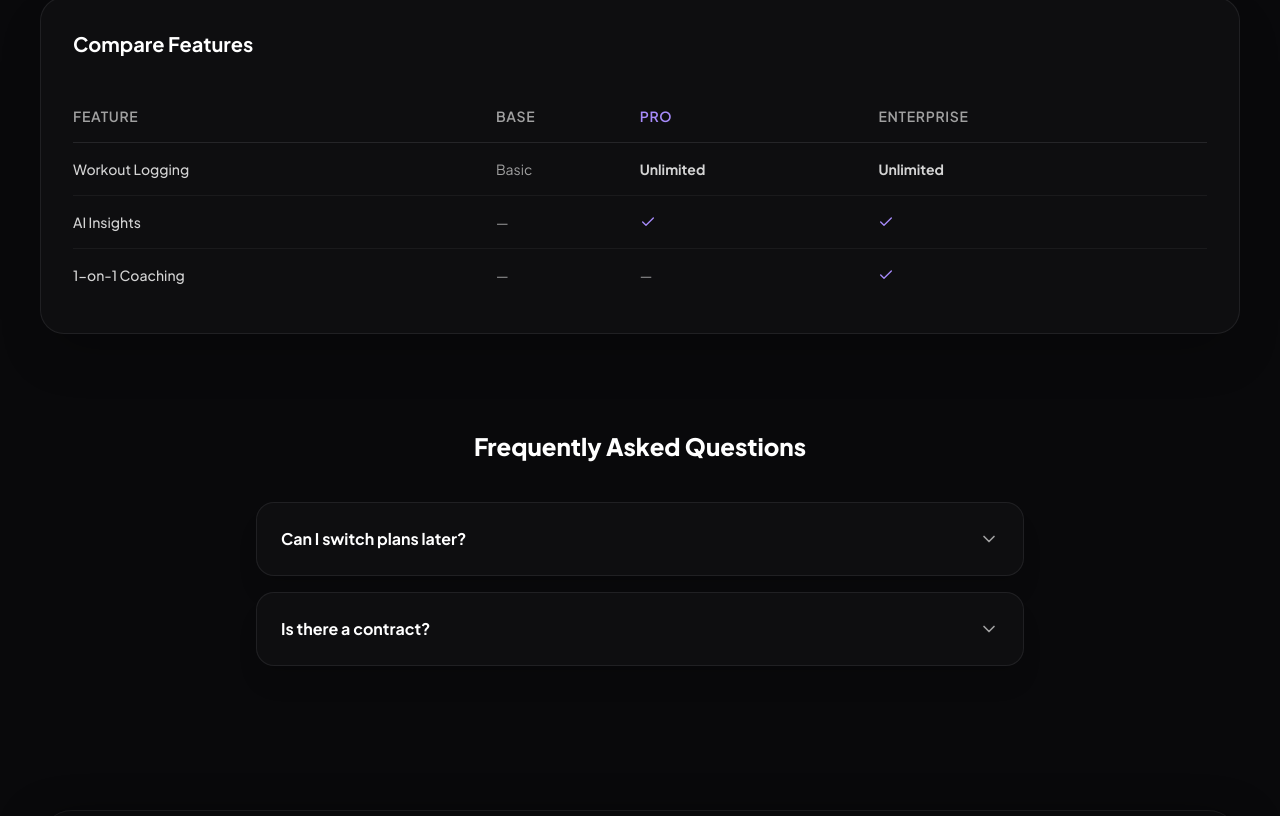
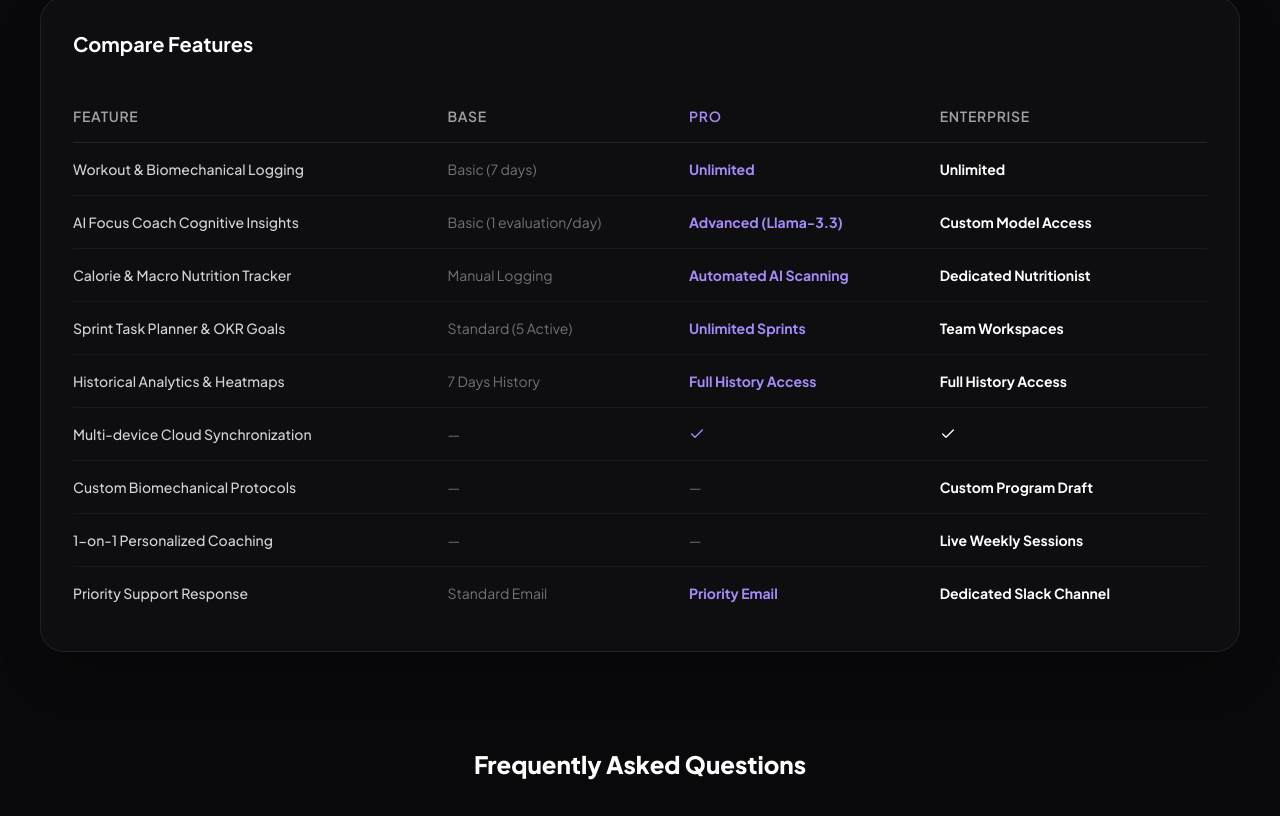
Before and after one commit to param20h/Task-planner, a Next.js app: page /pricing in a window 1280 px wide. Shown: the part 1057-1873 px from the top of the page. Built offline with nearby package versions, Linux system fonts and the light colour scheme.

Commit message:
feat: expand feature comparison table on the pricing page with detailed metric rows

```diff
--- a/src/app/pricing/page.tsx
+++ b/src/app/pricing/page.tsx
@@ -379,22 +379,58 @@ export default function PricingPage() {
                 </thead>
                 <tbody className="divide-y divide-slate-200 dark:divide-white/5 text-slate-700 dark:text-neutral-300">
                   <tr>
-                    <td className="py-4 font-medium">Workout Logging</td>
-                    <td className="py-4 text-neutral-400">Basic</td>
-                    <td className="py-4 font-bold">Unlimited</td>
-                    <td className="py-4 font-bold">Unlimited</td>
+                    <td className="py-4 font-medium">Workout &amp; Biomechanical Logging</td>
+                    <td className="py-4 text-slate-400 dark:text-neutral-500">Basic (7 days)</td>
+                    <td className="py-4 font-bold text-[#A78BFA]">Unlimited</td>
+                    <td className="py-4 font-bold text-slate-800 dark:text-white">Unlimited</td>
                   </tr>
                   <tr>
-                    <td className="py-4 font-medium">AI Insights</td>
-                    <td className="py-4 text-neutral-400">—</td>
-                    <td className="py-4"><Check className="h-4 w-4 text-[#A78BFA]" /></td>
-                    <td className="py-4"><Check className="h-4 w-4 text-[#A78BFA]" /></td>
+                    <td className="py-4 font-medium">AI Focus Coach Cognitive Insights</td>
+                    <td className="py-4 text-slate-400 dark:text-neutral-500">Basic (1 evaluation/day)</td>
+                    <td className="py-4 font-bold text-[#A78BFA]">Advanced (Llama-3.3)</td>
+                    <td className="py-4 font-bold text-slate-800 dark:text-white">Custom Model Access</td>
                   </tr>
                   <tr>
-                    <td className="py-4 font-medium">1-on-1 Coaching</td>
-                    <td className="py-4 text-neutral-400">—</td>
-                    <td className="py-4 text-neutral-400">—</td>
+                    <td className="py-4 font-medium">Calorie &amp; Macro Nutrition Tracker</td>
+                    <td className="py-4 text-slate-400 dark:text-neutral-500">Manual Logging</td>
+                    <td className="py-4 font-bold text-[#A78BFA]">Automated AI Scanning</td>
+                    <td className="py-4 font-bold text-slate-800 dark:text-white">Dedicated Nutritionist</td>
+                  </tr>
+                  <tr>
+                    <td className="py-4 font-medium">Sprint Task Planner &amp; OKR Goals</td>
+                    <td className="py-4 text-slate-400 dark:text-neutral-500">Standard (5 Active)</td>
+                    <td className="py-4 font-bold text-[#A78BFA]">Unlimited Sprints</td>
+                    <td className="py-4 font-bold text-slate-800 dark:text-white">Team Workspaces</td>
+                  </tr>
+                  <tr>
+                    <td className="py-4 font-medium">Historical Analytics &amp; Heatmaps</td>
+                    <td className="py-4 text-slate-400 dark:text-neutral-500">7 Days History</td>
+                    <td className="py-4 font-bold text-[#A78BFA]">Full History Access</td>
+                    <td className="py-4 font-bold text-slate-800 dark:text-white">Full History Access</td>
+                  </tr>
+                  <tr>
+                    <td className="py-4 font-medium">Multi-device Cloud Synchronization</td>
+                    <td className="py-4 text-slate-400 dark:text-neutral-500">—</td>
                     <td className="py-4"><Check className="h-4 w-4 text-[#A78BFA]" /></td>
+                    <td className="py-4"><Check className="h-4 w-4 text-slate-800 dark:text-white" /></td>
+                  </tr>
+                  <tr>
+                    <td className="py-4 font-medium">Custom Biomechanical Protocols</td>
+                    <td className="py-4 text-slate-400 dark:text-neutral-500">—</td>
+                    <td className="py-4 text-slate-400 dark:text-neutral-500">—</td>
+                    <td className="py-4 font-bold text-slate-800 dark:text-white">Custom Program Draft</td>
+                  </tr>
+                  <tr>
+                    <td className="py-4 font-medium">1-on-1 Personalized Coaching</td>
+                    <td className="py-4 text-slate-400 dark:text-neutral-500">—</td>
+                    <td className="py-4 text-slate-400 dark:text-neutral-500">—</td>
+                    <td className="py-4 font-bold text-slate-800 dark:text-white">Live Weekly Sessions</td>
+                  </tr>
+                  <tr>
+                    <td className="py-4 font-medium">Priority Support Response</td>
+                    <td className="py-4 text-slate-400 dark:text-neutral-500">Standard Email</td>
+                    <td className="py-4 font-bold text-[#A78BFA]">Priority Email</td>
+                    <td className="py-4 font-bold text-slate-800 dark:text-white">Dedicated Slack Channel</td>
                   </tr>
                 </tbody>
               </table>
```
